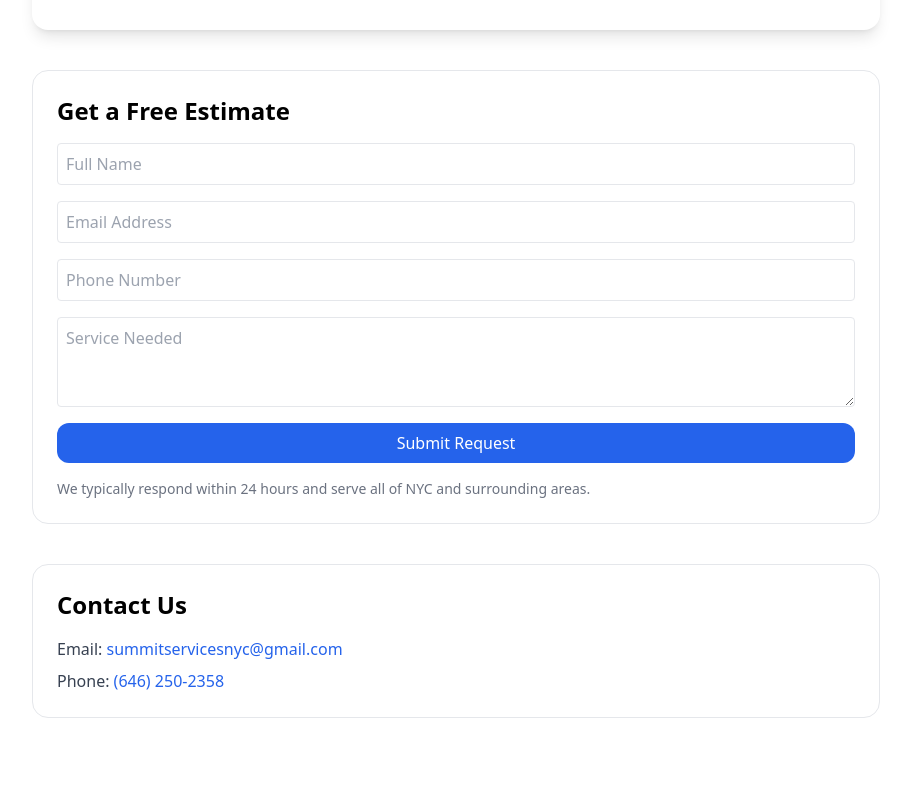
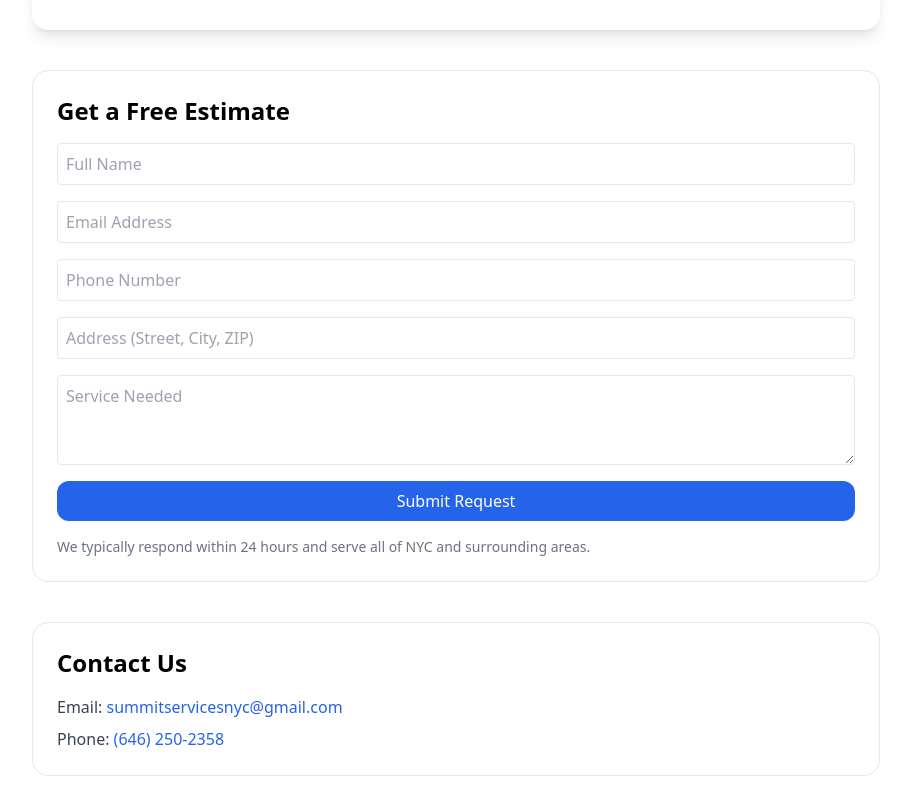
Before and after one commit to eyalg535/SUMMIT_FINAL, a Next.js app in the folder summit-final-site/: page / in a window 1280 px wide. Shown: the part 3072-3872 px from the top of the page, without its empty margins (184-1095 px from the left). Before the commit the page ends 3814 px from the top, so only its background shows below. Built offline with nearby package versions, Linux system fonts and the light colour scheme; grey boxes are pictures that could not be loaded.

Commit message:
Update index.js
add address

```diff
--- a/summit-final-site/pages/index.js
+++ b/summit-final-site/pages/index.js
@@ -393,6 +393,13 @@ const scrollToWithOffset = (id) => {
   <input type="text" name="Full Name" placeholder="Full Name" className="p-2 border rounded" required />
   <input type="email" name="Email Address" placeholder="Email Address" className="p-2 border rounded" required />
   <input type="tel" name="Phone Number" placeholder="Phone Number" className="p-2 border rounded" />
+    <input
+      type="text"
+      name="Service Address"
+      placeholder="Address (Street, City, ZIP)"
+      className="p-2 border rounded"
+      required
+    />
   <textarea name="Service Needed" placeholder="Service Needed" className="p-2 border rounded" rows="3" />
   <button type="submit" className="bg-blue-600 text-white py-2 px-4 rounded-xl hover:bg-blue-700">
     Submit Request
```
